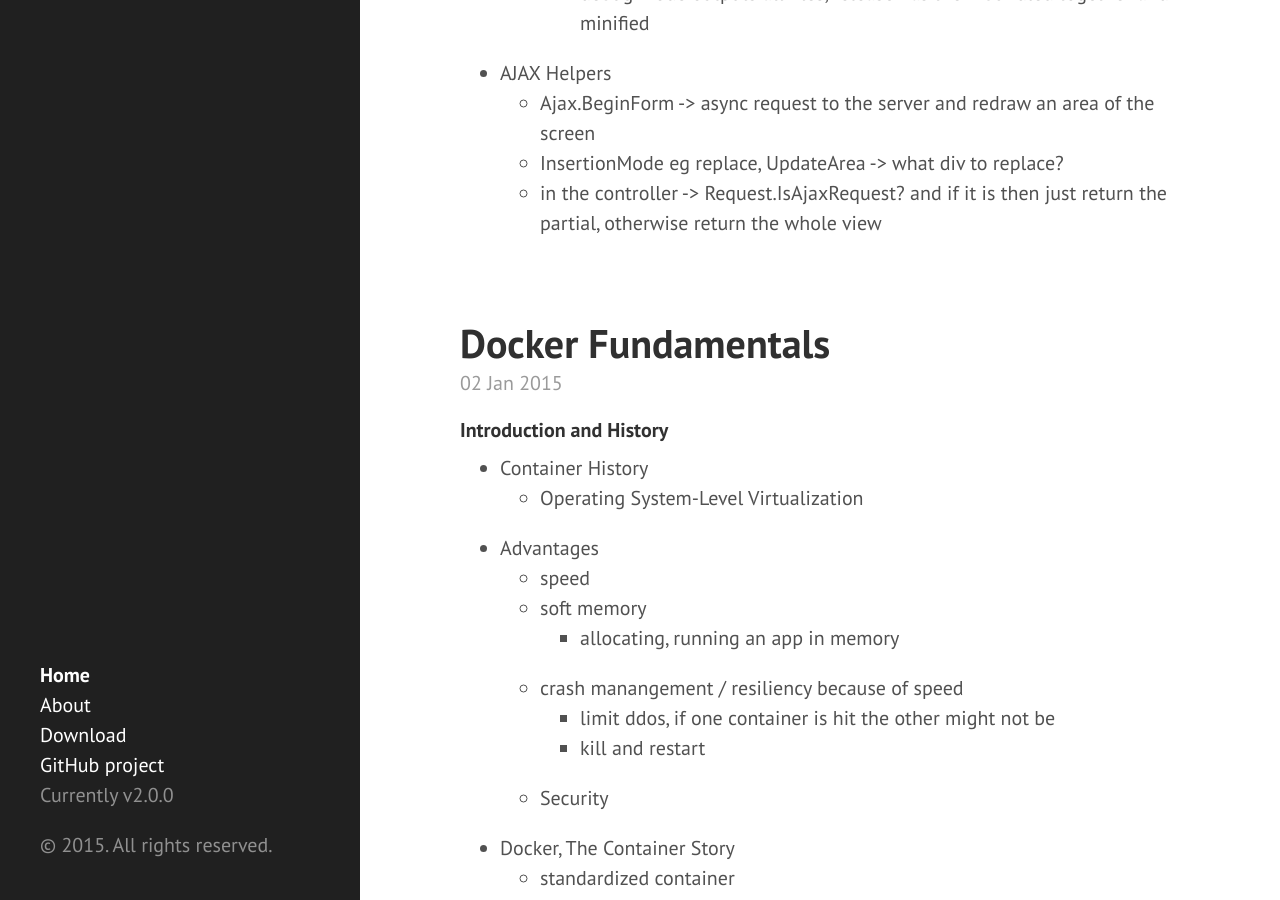
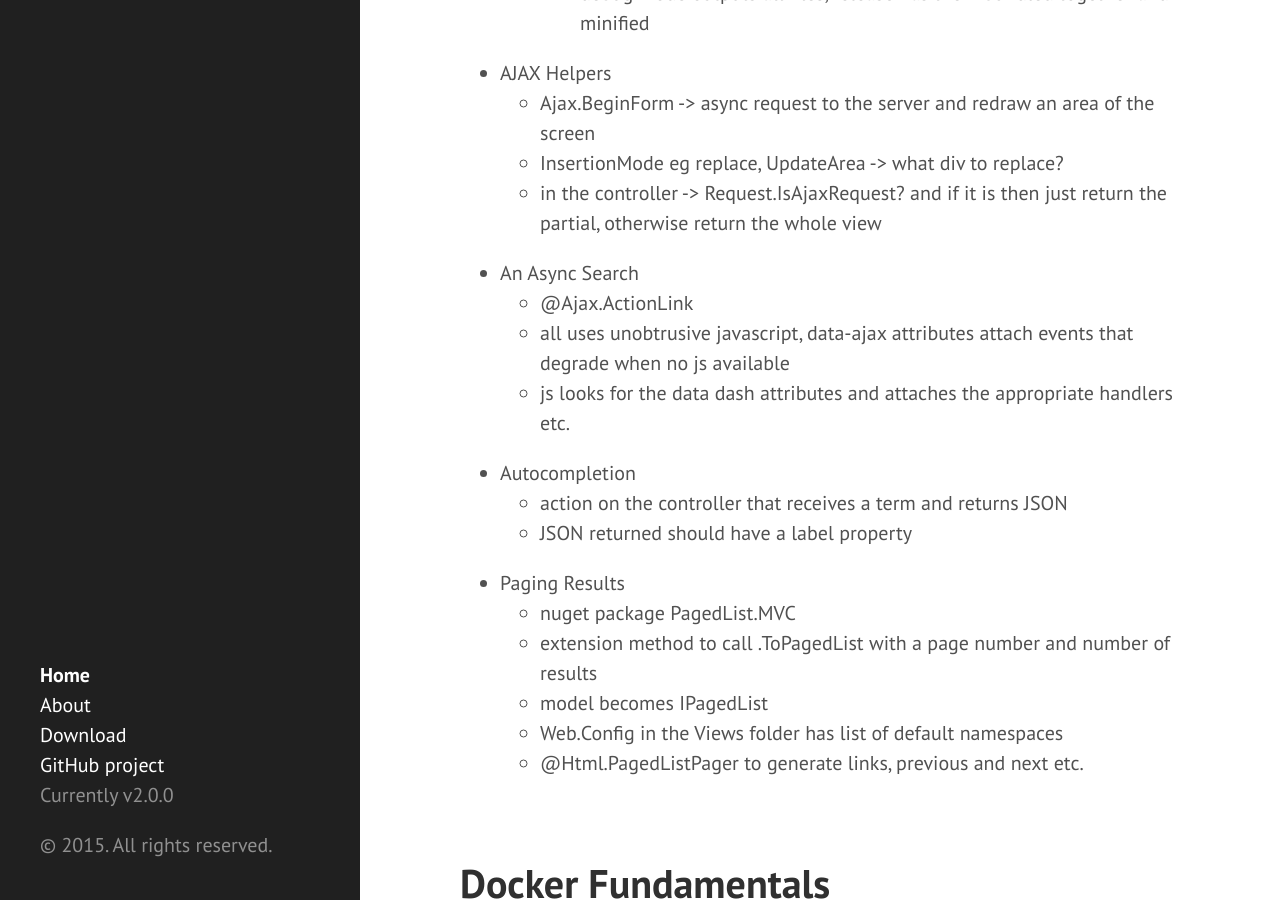
Before and after one commit to eneiand/eneiand.github.io, a Jekyll site: the page built from index.html, in a window 1280 px wide and 900 px high, scrolled down 6382 px. Built offline with Jekyll 4.4.1, drawn with Linux system fonts in a browser that asks for light colours; Markdown is read by kramdown in place of the engine named in the settings; the list of posts is cut into pages by our own code.

Commit message:
Update 2015-01-06-building-apps-with-asp-mvc-4.md

```diff
--- a/_posts/2015-01-06-building-apps-with-asp-mvc-4.md
+++ b/_posts/2015-01-06-building-apps-with-asp-mvc-4.md
@@ -166,3 +166,16 @@
   *  Ajax.BeginForm -> async request to the server and redraw an area of the screen
   *  InsertionMode eg replace, UpdateArea -> what div to replace?
   *  in the controller -> Request.IsAjaxRequest? and if it is then just return the partial, otherwise return the whole view
+* An Async Search
+  *  @Ajax.ActionLink
+  *  all uses unobtrusive javascript, data-ajax attributes attach events that degrade when no js available
+  *  js looks for the data dash attributes and attaches the appropriate handlers etc.
+* Autocompletion
+  * action on the controller that receives a term and returns JSON
+  * JSON returned should have a label property
+* Paging Results
+  * nuget package PagedList.MVC
+  * extension method to call .ToPagedList with a page number and number of results
+  * model becomes IPagedList<T>
+  * Web.Config in the Views folder has list of default namespaces
+  * @Html.PagedListPager to generate links, previous and next etc.
```
